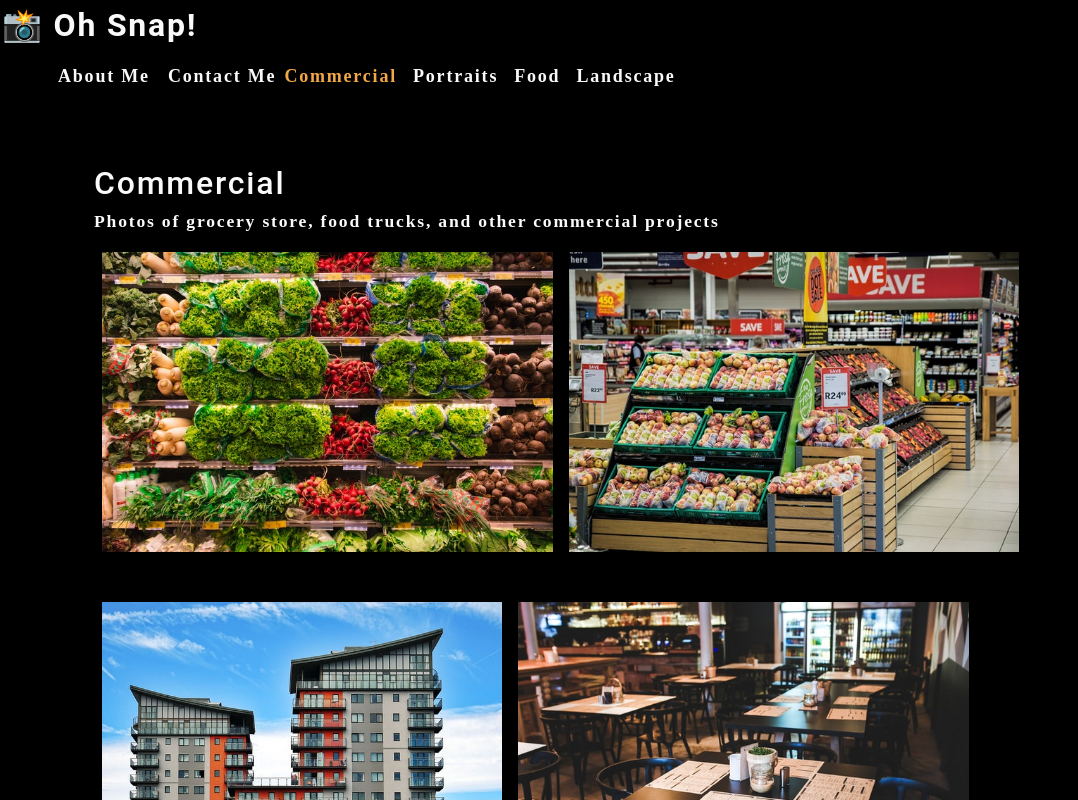
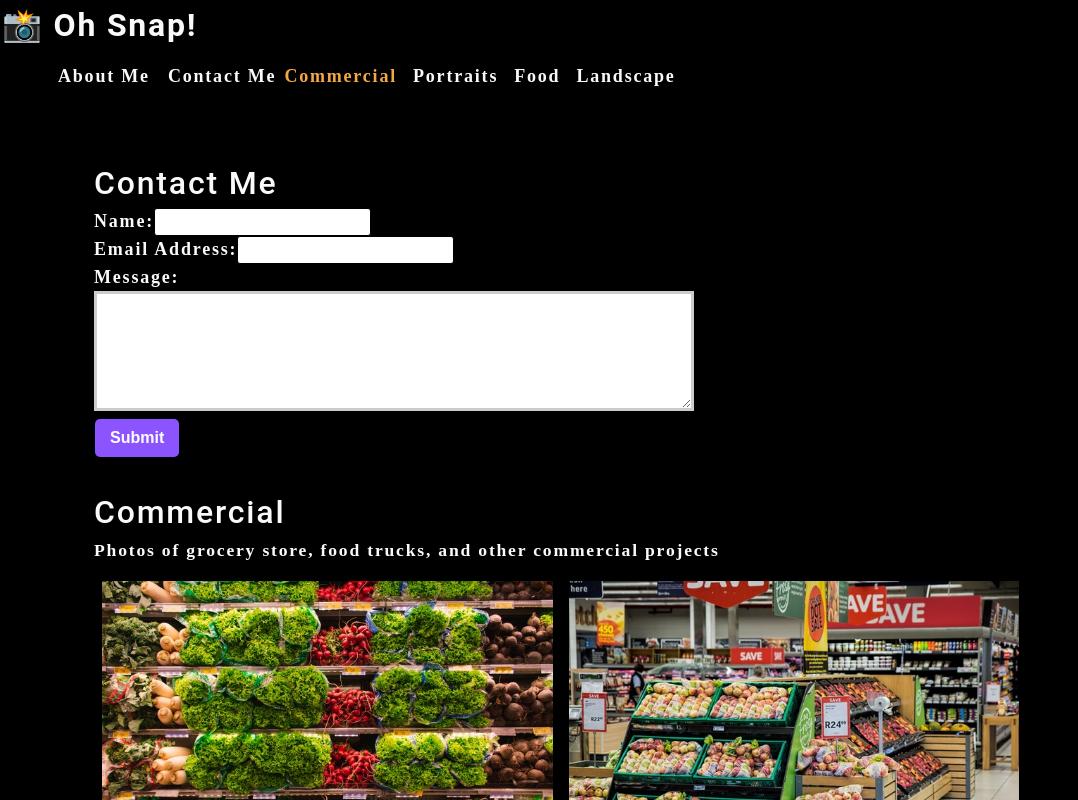
Before and after one commit to rwyland189/photo-port-2, a React (Create React App) app: page / in a window 1280 px wide. Shown: the top 800 px of the page, without its empty margins (0-1078 px from the left). Built offline with nearby package versions, Linux system fonts and the light colour scheme.

Commit message:
control state in contact form

```diff
--- a/src/App.js
+++ b/src/App.js
@@ -3,6 +3,7 @@
 import About from './components/About';
 import Nav from './components/Nav';
 import Gallery from './components/Gallery';
+import ContactForm from './components/Contact';
 
 function App() {
   // wrapped categories in [] b/c useState is a fucntion that always returns an array
@@ -37,6 +38,7 @@
       <Nav categories={categories} setCurrentCategory={setCurrentCategory} currentCategory={currentCategory}></Nav>
 
       <main>
+        <ContactForm></ContactForm>
         <Gallery currentCategory={currentCategory}></Gallery>
         <About></About>
       </main>
--- a/src/components/Contact/index.js
+++ b/src/components/Contact/index.js
@@ -1,26 +1,41 @@
-import React from 'react';
+import React, { useState } from 'react';
 
 function ContactForm() {
+    const [formState, setFormState] = useState({ name: "", email: "", message: ""});
+    const { name, email, message } = formState;
+
+    // sync internal state of component formState with the user input from the DOM
+    function handleChange(e) {
+        // setFormState() used to update the formState value for the name property
+        setFormState({...[e.target.name], name: e.target.value })
+    }
+
+    // prevent default action of the form Submit button
+    function handleSubmit(e) {
+        e.preventDefault();
+        console.log(formState);
+    }
+
     return (
         <section>
             <h2>Contact Me</h2>
-            <form id="contact-form">
+            <form id="contact-form" onSubmit={handleSubmit}>
                 {/* name input */}
                 <div>
                     <label htmlFor="name">Name:</label>
-                    <input type="text" name="name" />
+                    <input type="text" name="name" defaultValue={name} onChange={handleChange} />
                 </div>
 
                 {/* email input */}
                 <div>
                     <label htmlFor="email">Email Address:</label>
-                    <label type="email" name="email" />
+                    <input type="email" name="email" defaultValue={email} onChange={handleChange} />
                 </div>
 
                 {/* message text area */}
                 <div>
                     <label htmlFor="message">Message:</label>
-                    <textarea name="message" rows="5" />
+                    <textarea name="message" rows="5" defaultValue={message} onChange={handleChange} />
                 </div>
 
                 <button type="submit">Submit</button>
```
